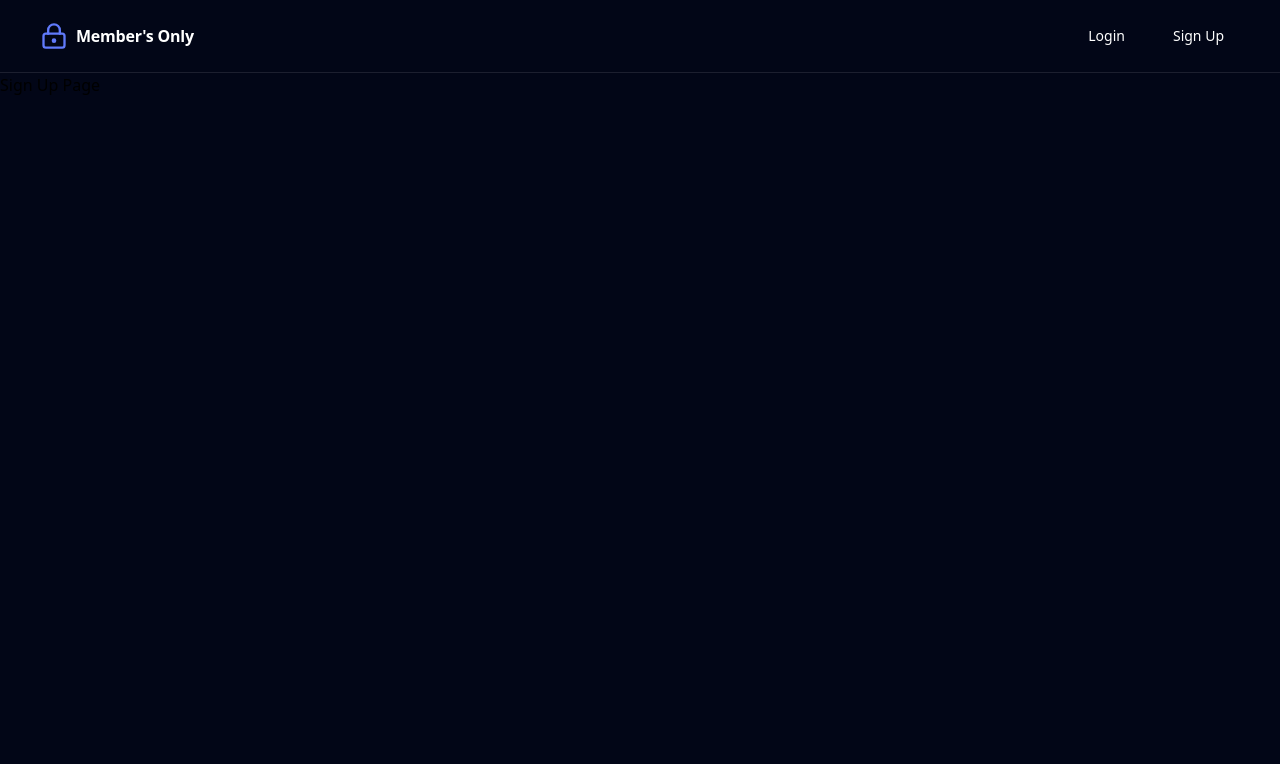
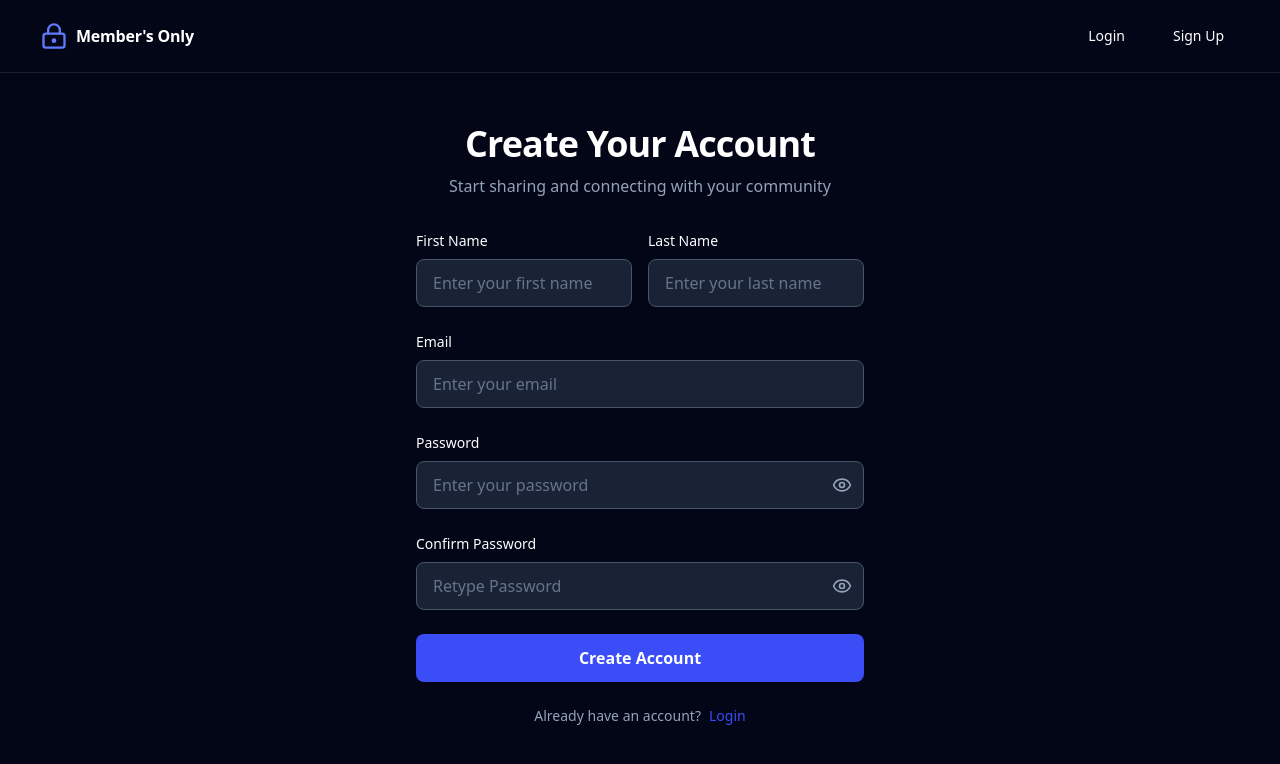
Before and after one commit to Abdirazakf/members-only, a React (Vite) app in the folder frontend/: page /sign-up in a window 1280 px wide. Shown: the top 764 px of the page. Built offline with nearby package versions, Linux system fonts and the light colour scheme.

Commit message:
Completed initial design for sign up form

```diff
--- a/frontend/src/pages/SignUp.jsx
+++ b/frontend/src/pages/SignUp.jsx
@@ -1,5 +1,129 @@
+import { useState } from 'react'
+import {Link} from 'react-router-dom'
+import {Eye, EyeOff} from 'lucide-react'
+
 export default function SignUp(){
+    const [showPass, setShowPass] = useState(false)
+    const [showConfirmPass, setShowConfirmPass] = useState(false)
+
     return(
-        <h1>Sign Up Page</h1>
+        <main className="flex flex-1 justify-center items-center py-12 px-4">
+            <div className="w-full max-w-md space-y-8">
+                <div className="text-center space-y-2">
+                    <h1 className="text-white text-4xl font-bold leading-tight tracking-tight">
+                        Create Your Account
+                    </h1>
+                    <p class="text-slate-400 text-base font-normal leading-normal">
+                        Start sharing and connecting with your community
+                    </p>
+                </div>
+
+                <form action="/sign-up" method="post" className='space-y-6'>
+                {/* First and Last Name Row */}
+                    <div className="grid grid-cols-2 gap-4">
+                        <div className='flex flex-col space-y-2'>
+                            <label htmlFor="first_name" className="text-white text-sm font-medium leading-normal">First Name</label>
+                            <input
+                                type="text"
+                                id="first_name"
+                                name="first_name"
+                                placeholder="Enter your first name"
+                                className="flex w-full rounded-lg text-white focus:outline-none focus:ring-2 focus:ring-primary/50
+                                    border border-slate-600 bg-slate-700/50 h-12 px-4 text-base font-normal leading-normal
+                                    placeholder:text-slate-500 transition-colors focus:border-primary"
+                                required
+                            />
+                        </div>
+                        <div className="flex flex-col space-y-2">
+                            <label htmlFor="last_name" className="text-white text-sm font-medium leading-normal">Last Name</label>
+                            <input
+                                type="text"
+                                id="last_name"
+                                name="last_name"
+                                placeholder="Enter your last name"
+                                className="flex w-full rounded-lg text-white focus:outline-none focus:ring-2 focus:ring-primary/50
+                                    border border-slate-600 bg-slate-700/50 h-12 px-4 text-base font-normal leading-normal
+                                    placeholder:text-slate-500 transition-colors focus:border-primary"
+                                required
+                            />
+                        </div>
+                    </div>
+
+                    {/* Email */}
+                    <div className="flex flex-col space-y-2">
+                        <label htmlFor="email" className='text-white text-sm font-medium leading-normal'>Email</label>
+                        <input
+                            type="email"
+                            id="email"
+                            name="email"
+                            placeholder="Enter your email"
+                            className="flex w-full rounded-lg text-white focus:outline-none focus:ring-2 focus:ring-primary/50
+                                border border-slate-600 bg-slate-700/50 h-12 px-4 text-base font-normal leading-normal
+                                placeholder:text-slate-500 transition-colors focus:border-primary"
+                            required
+                        />
+                    </div>
+
+                    {/* Password */}
+                    <div className="flex flex-col space-y-2">
+                        <label htmlFor="pass" className='text-white text-sm font-medium leading-normal'>Password</label>
+                        <div className='relative'>
+                            <input
+                                type={showPass ? "text" : "password"}
+                                id="pass"
+                                name="pass"
+                                placeholder="Enter your password"
+                                className="flex w-full rounded-lg text-white focus:outline-none focus:ring-2 focus:ring-primary/50
+                                    border border-slate-600 bg-slate-700/50 h-12 px-4 text-base font-normal leading-normal
+                                    placeholder:text-slate-500 transition-colors focus:border-primary"
+                                required
+                            />
+                            <button
+                                type="button"
+                                onClick={() => setShowPass(!showPass)}
+                                className='absolute right-3 top-1/2 -translate-y-1/2 text-slate-400 hover:text-white transition-colors'
+                            >
+                                {showPass ? <EyeOff className='w-5 h-5' /> : <Eye className='w-5 h-5' />}
+                            </button>
+                        </div>
+                    </div>
+
+                    {/* Confirm Pass */}
+                    <div className="flex flex-col space-y-2">
+                        <label htmlFor="confirm" className='text-white text-sm font-medium leading-normal'>Confirm Password</label>
+                        <div className="relative">
+                            <input
+                                type={showConfirmPass ? "text" : "password"}
+                                id='confirm'
+                                name='confirm'
+                                placeholder='Retype Password'
+                                className="flex w-full rounded-lg text-white focus:outline-none focus:ring-2 focus:ring-primary/50
+                                    border border-slate-600 bg-slate-700/50 h-12 px-4 text-base font-normal leading-normal
+                                    placeholder:text-slate-500 transition-colors focus:border-primary"
+                                required
+                            />
+                            <button
+                                type="button"
+                                onClick={() => setShowConfirmPass(!showConfirmPass)}
+                                className='absolute right-3 top-1/2 -translate-y-1/2 text-slate-400 hover:text-white transition-colors'
+                            >
+                                {showConfirmPass ? <EyeOff className='w-5 h-5' /> : <Eye className='w-5 h-5' />}
+                            </button>
+                        </div>
+                    </div>
+
+                    <button type="submit" className='inline-flex items-center justify-center whitespace-nowrap ring-offset-background transition-colors focus-visible:outline-none
+                        focus-visible:ring-2 focus-visible:ring-ring focus-visible:ring-offset-2 disabled:pointer-events-none disabled:opacity-50 h-12 px-6 w-full
+                        text-white bg-[#3a4df7] hover:bg-primary/90 rounded-lg text-base font-semibold'>
+                            Create Account
+                    </button>
+
+                    <div className="mt-8 text-center flex justify-center gap-2">
+                        <p className="text-sm text-slate-400">Already have an account?</p>
+                        <Link to={'/login'} className='text-sm text-[#3a4df7] hover:underline'>Login</Link>
+                    </div>
+                </form>
+            </div>
+        </main>
     )
 }
```
